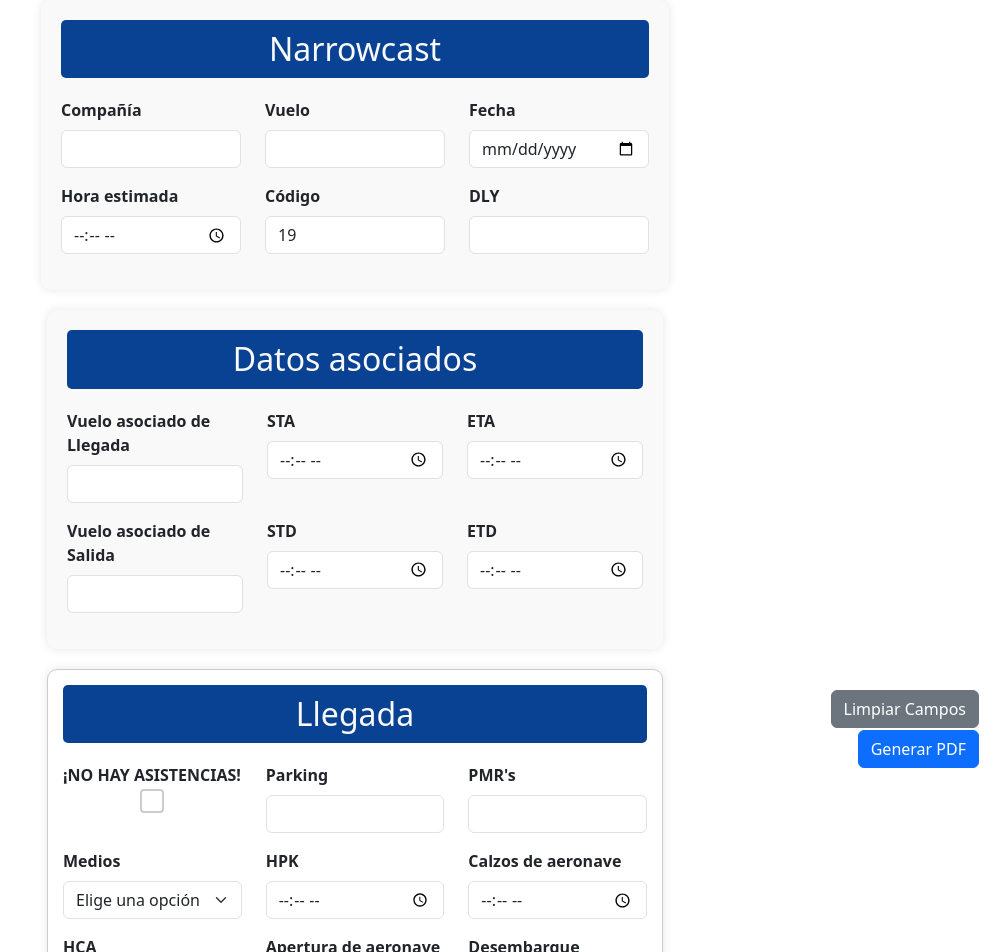
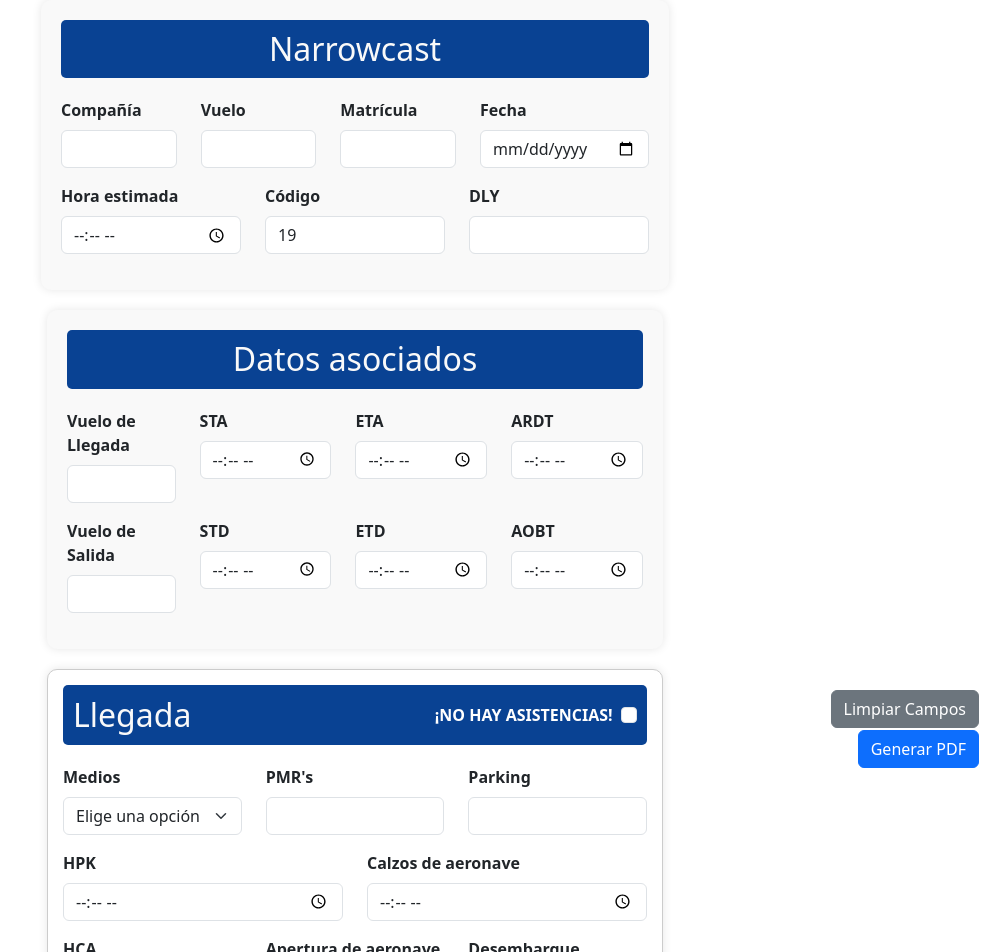
Before and after one commit to R12Leal/narrowcast, a Vue app: page / in a window 1280 px wide. Shown: the top 952 px of the page, without its empty margins (285-1280 px from the left). Built offline with nearby package versions, Linux system fonts and the light colour scheme.

Commit message:
Nuevas características

```diff
--- a/src/App.vue
+++ b/src/App.vue
@@ -15,6 +15,10 @@
                 <div class="col">
                   <label for="vuelo" class="form-label">Vuelo</label>
                   <input v-model="vuelo" type="number" class="form-control" id="vuelo" required>
+                </div>
+                <div class="col">
+                  <label for="matricula" class="form-label">Matrícula</label>
+                  <input type="text" class="form-control" id="matricula" readonly>
                 </div>
                 <div class="col">
                   <label for="fecha" class="form-label">Fecha</label>
@@ -47,7 +51,7 @@
             <form>
               <div class="row mb-3">
                 <div class="col">
-                  <label for="vueloLlegada" class="form-label">Vuelo asociado de Llegada</label>
+                  <label for="vueloLlegada" class="form-label">Vuelo de Llegada</label>
                   <input v-model="vueloLlegada" type="number" class="form-control" id="vueloLlegada" required>
                 </div>
                 <div class="col">
@@ -58,10 +62,14 @@
                   <label for="eta" class="form-label">ETA</label>
                   <input v-model="eta" type="time" class="form-control" id="eta" required>
                 </div>
+                <div class="col">
+                  <label for="ardt" class="form-label">ARDT</label>
+                  <input v-model="eta" type="time" class="form-control" id="ardt" required>
+                </div>
               </div>
               <div class="row mb-3">
                 <div class="col">
-                  <label for="vueloSalida" class="form-label">Vuelo asociado de Salida</label>
+                  <label for="vueloSalida" class="form-label">Vuelo de Salida</label>
                   <input v-model="vueloSalida" type="number" class="form-control" id="vueloSalida" required>
                 </div>
                 <div class="col">
@@ -72,6 +80,10 @@
                   <label for="etd" class="form-label">ETD</label>
                   <input v-model="etd" type="time" class="form-control" id="etd" required>
                 </div>
+                <div class="col">
+                  <label for="aobt" class="form-label">AOBT</label>
+                  <input v-model="eta" type="time" class="form-control" id="aobt" required>
+                </div>
               </div>
             </form>
           </div>
@@ -80,24 +92,14 @@
         <div class="row justify-content-center">
         <div class="col-md-6">
         <div class="form_contenido form_LLG">
-            <div class="subform-header">
-                <h2 class="subform-title">Llegada</h2>
-            </div>
+          <div class="subform-header d-flex justify-content-between align-items-center">
+                  <h2 class="subform-title">Llegada</h2>
+                  <div class="align-self-start  mt-2">
+                    <label for="noAsistencias_llegadas" class="form-label font-weight-extra-bold text-white">¡NO HAY ASISTENCIAS!</label>&nbsp;
+                    <input v-model="noAsistenciasLlegadas" type="checkbox" class="form-check-input" id="noAsistencias_llegadas" @change="t_llegada($event.target)">
+                  </div>
+          </div>
             <form>
-              <div class="row mb-3">
-                <div class="col">
-                  <label for="noAsistencias_llegadas" class="d-flex align-items-center">¡NO HAY ASISTENCIAS!</label>
-                  <input v-model="noAsistenciasLlegadas" type="checkbox" class="custom-checkbox mr-2" id="noAsistencias_llegadas" @change="t_llegada($event.target)">
-                </div>
-                <div class="col">
-                  <label for="parking_LLG" class="form-label">Parking</label>
-                  <input v-model="parking_LLG" :disabled="checkboxMarcado" type="number" class="form-control" id="parking_LLG" required>
-                </div>
-                <div class="col">
-                  <label for="pmrs" class="form-label">PMR's</label>
-                  <input v-model="pmrs" :disabled="checkboxMarcado" type="text" class="form-control" id="pmrs" required>
-                </div>
-              </div>
               <div class="row mb-3">
                 <div class="col">
                   <label for="medios" class="form-label">Medios</label>
@@ -107,6 +109,16 @@
                     <option value="AMBULIFT - 2 OPERARIOS">AMBULIFT - 2 OPERARIOS</option>
                   </select>
                 </div>
+                <div class="col">
+                  <label for="pmrs" class="form-label">PMR's</label>
+                  <input v-model="pmrs" :disabled="checkboxMarcado" type="text" class="form-control" id="pmrs" required>
+                </div>
+                <div class="col">
+                  <label for="parking_LLG" class="form-label">Parking</label>
+                  <input v-model="parking_LLG" :disabled="checkboxMarcado" type="number" class="form-control" id="parking_LLG" required>
+                </div>
+              </div>
+              <div class="row mb-3">
                 <div class="col">
                   <label for="hpk" class="form-label">HPK</label>
                   <input v-model="hpk" :disabled="checkboxMarcado" type="time" class="form-control" id="hpk" required>
@@ -181,8 +193,8 @@ export default {
         };
         // Contenido de la tabla
         const tablaNarrowcast = [
-            ["Compañía", "Vuelo", "Fecha", "Hora estimada", "Código", "DLY"],
-            [this.compania, this.vuelo, this.fecha, this.hora, this.codigo, this.dly],
+            ["Compañía", "Vuelo", "Matrícula", "Fecha", "Hora estimada", "Código", "DLY"],
+            [this.compania, this.vuelo, this.matricula, this.fecha, this.hora, this.codigo, this.dly],
             // ... más filas ...
         ];
         // Tabla Narrowcast
@@ -268,6 +280,7 @@ export default {
       fecha: "",
       hora: "",
       codigo: "19",
+      matricula: "",
       dly: "",
       sta: "", // Inicializa con el valor adecuado
       std: "", // Inicializa con el valor adecuado
@@ -340,9 +353,12 @@ export default {
   display: block;
   font-weight: bold;
 }
-.form-control[disabled] {
+.form-control[disabled], select[disabled] {
   background-color: #fa768c;
   cursor: not-allowed;
+}
+.form-label{
+  font-weight: bold;
 }
 /* Estilos para el checkbox */
 .custom-checkbox {
```
